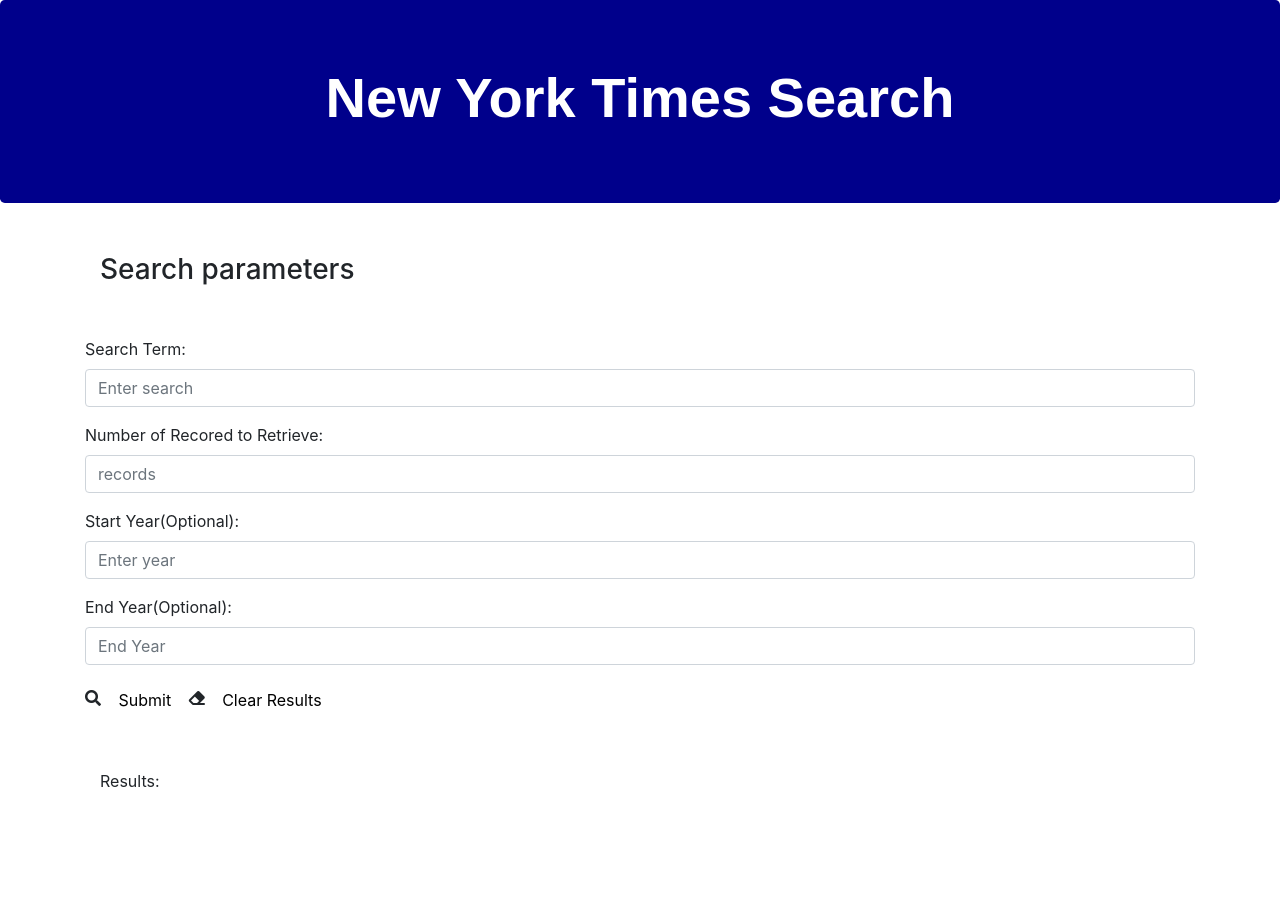
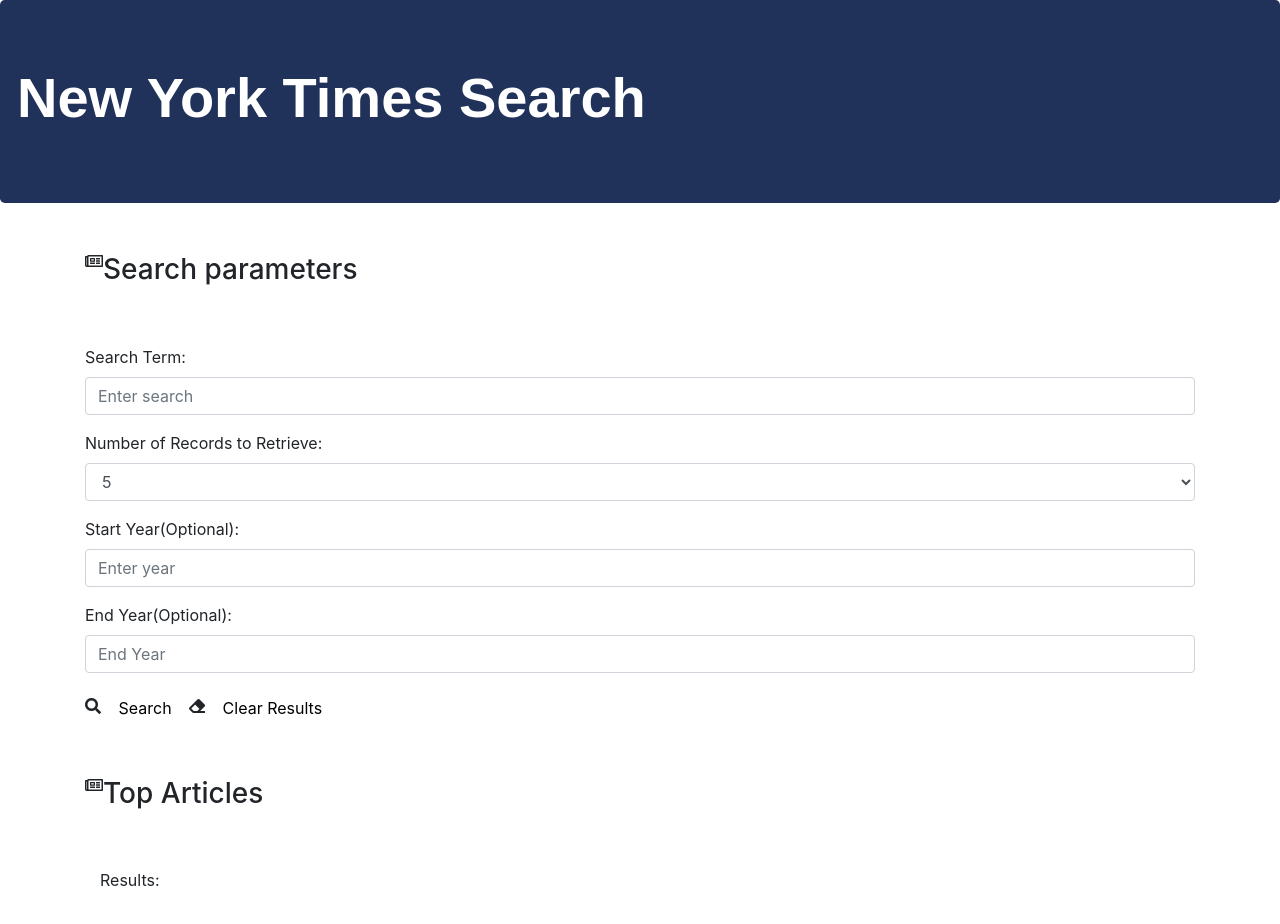
Before and after one commit to sgttenor/NYCTSearch, a plain HTML site: page index.html in a window 1280 px wide. Before the commit the page ends 843 px from the top, so only its background shows below. Drawn offline with nearby package versions, Linux system fonts and the light colour scheme.

Commit message:
added style and more html revisions

```diff
--- a/assets/css/style.css
+++ b/assets/css/style.css
@@ -1,6 +1,6 @@
-.jumbotron, h1 {
-    text-align: center;
-    background: darkblue;
+.jumbotron, h1  {
+    text-align: center !important;
+    background: #20325a;
     color: white !important;
     font-weight: bold !important;
     font-size: 40px;
--- a/index.html
+++ b/index.html
@@ -18,44 +18,66 @@
 
 <body>
     <div class="jumbotron">
-        <h1 class="display-4 position-center">New York Times Search</h1>
+        <div class="row">
+
+            <h1 class="display-4 position-center">New York Times Search</h1>
+        </div>
     </div>
     <div class="container">
         <div class="container">
-            <h3>Search parameters</h3>
+            <div>
+                <div class="row">
+                    <i class="far fa-newspaper"></i>
+                    <h3>Search parameters</h3>
+                </div>
+
+            </div>
         </div>
         <form>
             <div class="form-group">
                 <label for="search-term">Search Term: </label>
-                <input type="search" class="form-control" id="search-term" aria-describedby="emailHelp"
+                <input type="search" class="form-control" id="search-term" aria-describedby="searchTerm"
                     placeholder="Enter search">
             </div>
+
             <div class="form-group">
-                <label for="records">Number of Recored to Retrieve:</label>
-                <input type="password" class="form-control" id="records" placeholder="records">
+                <label for="records">Number of Records to Retrieve:</label>
+                <select class="form-control" id="records" placeholder="records">
+                    <option>5</option>
+                    <option>10</option>
+                    <option>15</option>
+                </select>
             </div>
+
             <div class="form-group">
                 <label for="start-year">Start Year(Optional):</label>
-                <input type="search" class="form-control" id="start-year" aria-describedby="emailHelp"
+                <input type="search" class="form-control" id="start-year" aria-describedby="startYear"
                     placeholder="Enter year">
             </div>
+
+
             <div class="form-group">
                 <label for="end-year">End Year(Optional):</label>
                 <input type="password" class="form-control" id="end-year" placeholder="End Year">
             </div>
             <div>
                 <i class="fas fa-search"></i>
-                <button type="submit" id="submit" class="btn btn-primary">Submit</button>
+                <button type="submit" id="submit" class="btn btn-primary">Search</button>
                 <i class="fas fa-eraser"></i>
                 <button type="clear" id="clear" class="btn btn-primary">Clear Results</button>
             </div>
         </form>
 
+        <div class="container">
+            <div class="row">
+                <i class="far fa-newspaper"></i> <br>
+                <h3>Top Articles</h3>
 
+            </div>
+        </div>
         <div class="container">
 
             <div id="results">Results:</div>
-
         </div>
 
 
```
